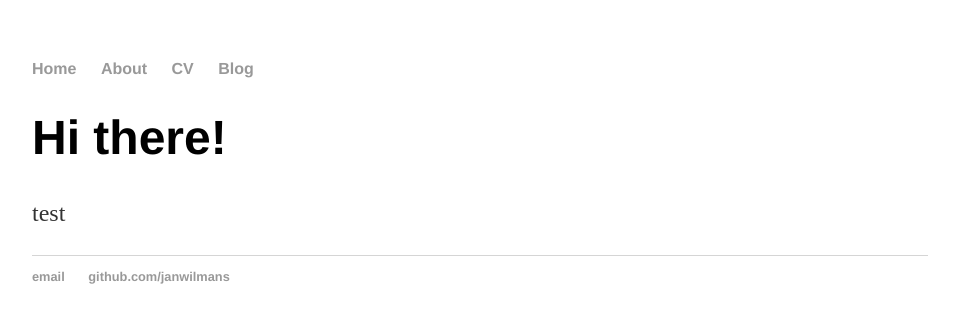
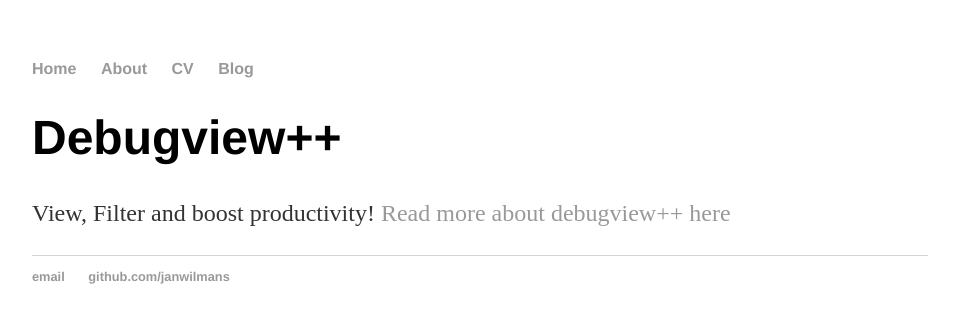
Before and after one commit to janwilmans/janwilmans.github.io, a Jekyll site: the page built from index.html, in a window 1280 px wide. Shown: the top 323 px of the page, without its empty margins (160-1119 px from the left). Built offline with Jekyll 4.4.1, drawn with Linux system fonts in a browser that asks for light colours.

Commit message:
Update index.html

```diff
--- a/index.html
+++ b/index.html
@@ -1,30 +1,8 @@
-<!DOCTYPE html>
-<html>
-	<head>
-		<title>Nullptr.nl</title>
-		<!-- link to main stylesheet -->
-		<link rel="stylesheet" type="text/css" href="/css/main.css">
-	</head>
-	<body>
-		<nav>
-    		<ul>
-        		<li><a href="/">Home</a></li>
-	        	<li><a href="/about">About</a></li>
-        		<li><a href="/cv">CV</a></li>
-        		<li><a href="/blog">Blog</a></li>
-    		</ul>
-		</nav>
-		<div class="container">
-    		<div class="blurb">
-        		<h1>Hi there!</h1>
-				<p>test </p>
-    		</div><!-- /.blurb -->
-		</div><!-- /.container -->
-		<footer>
-    		<ul>
-        		<li><a href="mailto:janwilmans@nospam_remove_me.gmail.com">email</a></li>
-        		<li><a href="https://github.com/janwilmans">github.com/janwilmans</a></li>
-			</ul>
-		</footer>
-	</body>
-</html>
+---
+layout: default
+title: nullptr.nl, my c++ projects and more
+---
+<div class="blurb">
+	<h1>Debugview++</h1>
+	<p>View, Filter and boost productivity! <a href="http://janwilmans.github.io/debugview/">Read more about debugview++ here</a></p>
+</div><!-- /.blurb -->
```
